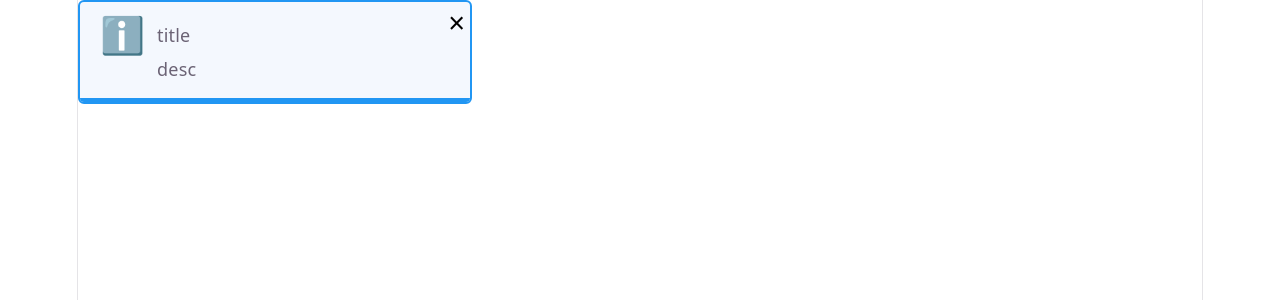
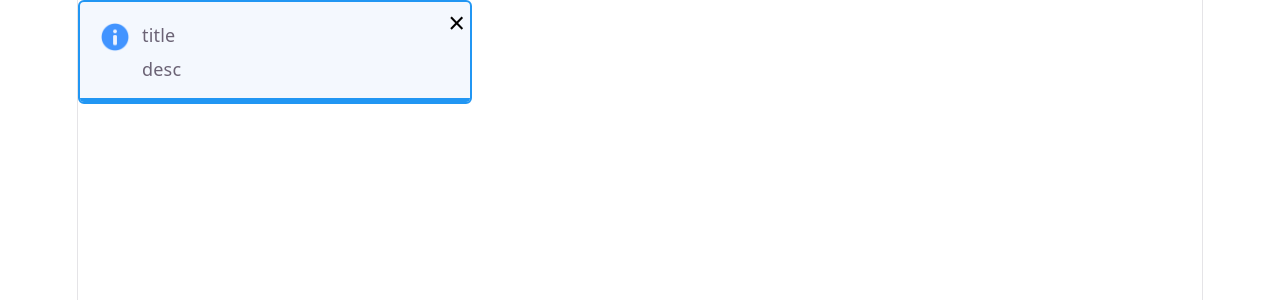
Before and after one commit to kiran-kharsel/toast-notification, a React (Vite) app: page / in a window 1280 px wide. Shown: the top 300 px of the page. Built offline with nearby package versions, Linux system fonts and the light colour scheme.

Commit message:
feat: add icon image in toast component

```diff
--- a/src/toast-notification/ToastNotification.jsx
+++ b/src/toast-notification/ToastNotification.jsx
@@ -1,5 +1,9 @@
 import React from 'react'
 import './style.css'
+
+import infoIcon from '../assets/information.png'
+import successIcon from '../assets/success.png'
+import warningIcon from '../assets/warning.png'
 
 function ToastNotification() {
   return (
@@ -7,8 +11,7 @@ function ToastNotification() {
         <button className='toast-close'>&times;</button>
         <div className="toast-content">
             <div className="toast-info">
-                {/* <img src="" alt="" /> */}
-                <span className='info-icon'>ℹ️</span>
+                <img className='info-icon' src={infoIcon} alt="" />
                 <div className="toast-title-desc">
                     <span>title</span>
                     <span>desc</span>
--- a/src/toast-notification/style.css
+++ b/src/toast-notification/style.css
@@ -45,7 +45,7 @@
 }
 
 .info-icon{
-    font-size: 2rem;
+    width: 30px;
 }
 
 .toast-title-desc{
```
